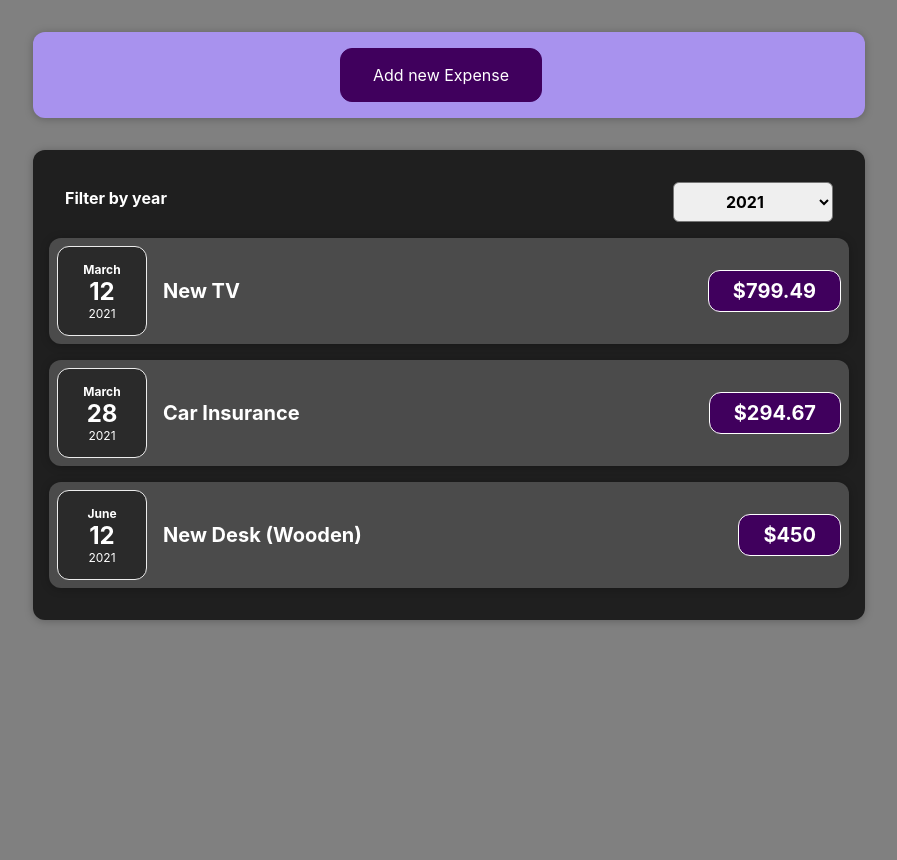
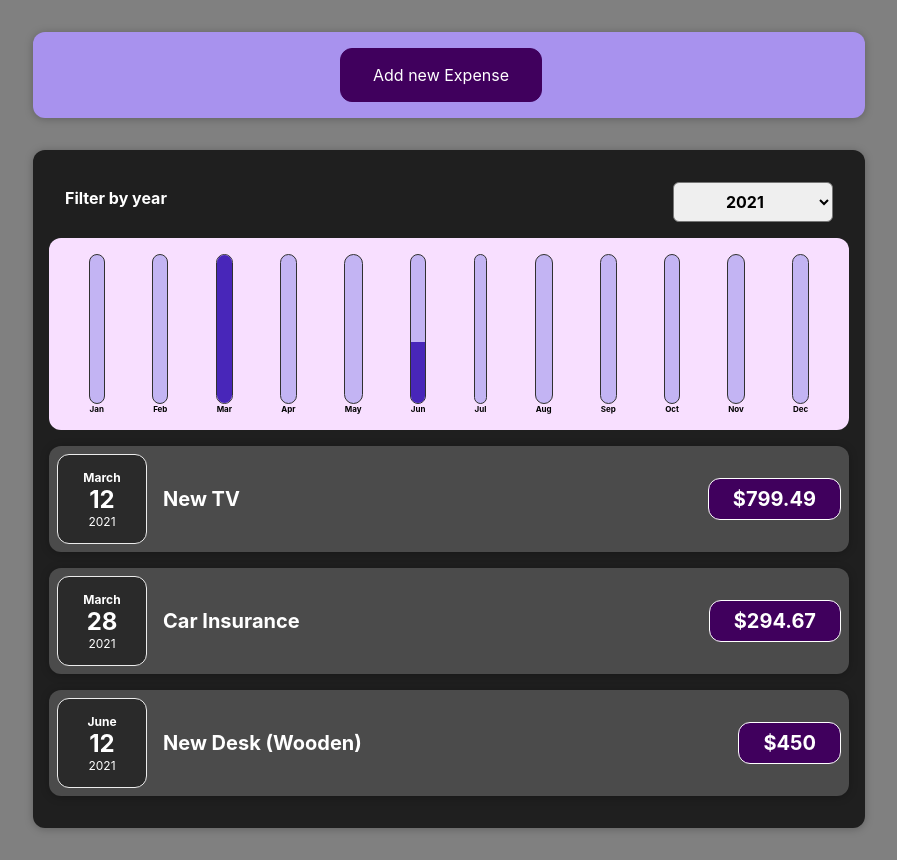
Before and after one commit to MikeBurton89/expense_tracker, a React (Create React App) app: page / in a window 1280 px wide. Shown: the whole page, without its empty margins (191-1088 px from the left). Before the commit the page ends 800 px from the top, so only its background shows below. Built offline with nearby package versions, Linux system fonts and the light colour scheme.

Commit message:
finished product

```diff
--- /dev/null
+++ b/src/components/Chart/Chart.css
@@ -0,0 +1,9 @@
+.chart {
+    padding: 1rem;
+    border-radius: 12px;
+    background-color: #f8dfff;
+    text-align: center;
+    display: flex;
+    justify-content: space-around;
+    height: 10rem;
+}
--- /dev/null
+++ b/src/components/Chart/Chart.js
@@ -0,0 +1,17 @@
+import React from 'react'
+import ChartBar from './ChartBar';
+import './Chart.css'
+
+const Chart = props => {
+    const dataPointValues = props.dataPoints.map(dataPoint => dataPoint.value)
+    const totalMaximum = Math.max(...dataPointValues)
+    return (
+        <div className='chart'>
+            {props.dataPoints.map(dataPoint => <ChartBar key={dataPoint.label} value={dataPoint.value} maxValue={totalMaximum} label={dataPoint.label} />)}
+        </div>
+    )
+};
+
+
+
+export default Chart
--- /dev/null
+++ b/src/components/Chart/ChartBar.css
@@ -0,0 +1,30 @@
+.chart-bar {
+    height: 100%;
+    display: flex;
+    flex-direction: column;
+    align-items: center;
+}
+
+.chart-bar__inner {
+    height: 100%;
+    width: 100%;
+    border: 1px solid #313131;
+    border-radius: 12px;
+    background-color: #c3b4f3;
+    overflow: hidden;
+    display: flex;
+    flex-direction: column;
+    justify-content: flex-end;
+}
+
+.chart-bar__fill {
+    background-color: #4826b9;
+    width: 100%;
+    transition: all 0.3s ease-out;
+}
+
+.chart-bar__label {
+    font-weight: bold;
+    font-size: 0.5rem;
+    text-align: center;
+}
--- /dev/null
+++ b/src/components/Chart/ChartBar.js
@@ -0,0 +1,22 @@
+import React from 'react'
+import './ChartBar.css'
+
+const ChartBar = props => {
+    let barFillHeight = '0%';
+
+    if (props.maxValue > 0) {
+        barFillHeight = Math.round((props.value / props.maxValue) * 100) + '%'
+    }
+
+
+    return (
+        <div className='chart-bar'>
+            <div className='chart-bar__inner'>
+                <div className='chart-bar__fill' style={{ height: barFillHeight }}></div>
+            </div>
+            <div className='chart-bar__label'>{props.label}</div>
+        </div >
+    )
+}
+
+export default ChartBar
--- a/src/components/Expenses/Expenses.js
+++ b/src/components/Expenses/Expenses.js
@@ -3,6 +3,7 @@
 import './Expenses.css'
 import ExpensesFilter from './ExpensesFilter'
 import ExpensesList from './ExpensesList'
+import ExpensesChart from './ExpensesChart'
 
 const Expenses = (props) => {
 
@@ -22,6 +23,7 @@
     return (
         <Card className='expenses'>
             <ExpensesFilter selected={filteredYear} onChangeFilter={filterChangeHandler} />
+            <ExpensesChart expenses={filteredExpenses} />
             <ExpensesList items={filteredExpenses} />
         </Card>
     )
--- /dev/null
+++ b/src/components/Expenses/ExpensesChart.js
@@ -0,0 +1,29 @@
+import React from 'react'
+import Chart from '../Chart/Chart'
+
+const ExpensesChart = props => {
+    const chartDataPoints = [
+        { label: 'Jan', value: 0 },
+        { label: 'Feb', value: 0 },
+        { label: 'Mar', value: 0 },
+        { label: 'Apr', value: 0 },
+        { label: 'May', value: 0 },
+        { label: 'Jun', value: 0 },
+        { label: 'Jul', value: 0 },
+        { label: 'Aug', value: 0 },
+        { label: 'Sep', value: 0 },
+        { label: 'Oct', value: 0 },
+        { label: 'Nov', value: 0 },
+        { label: 'Dec', value: 0 }
+    ];
+
+    for (const expense of props.expenses) {
+        const expenseMonth = expense.date.getMonth();
+        chartDataPoints[expenseMonth].value += expense.amount;
+    }
+    return (
+        <Chart dataPoints={chartDataPoints} />
+    )
+};
+
+export default ExpensesChart
```
